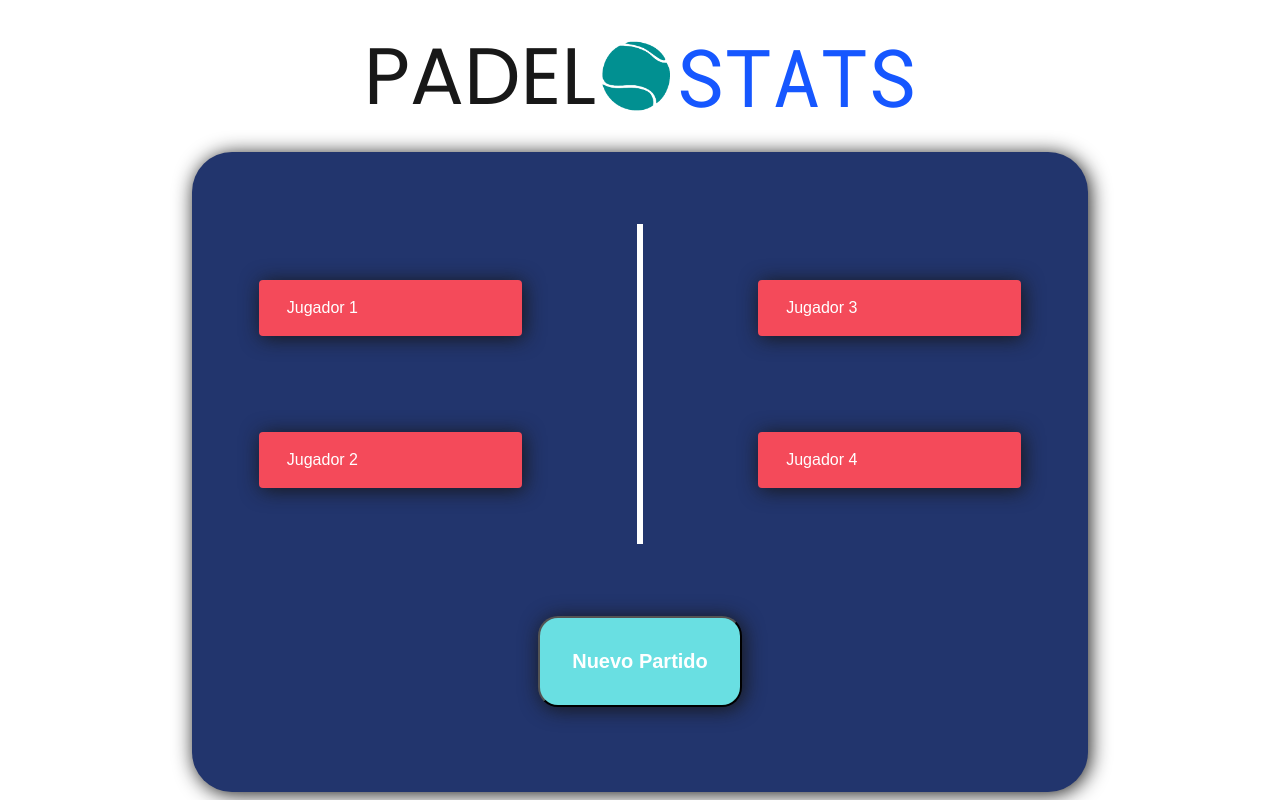
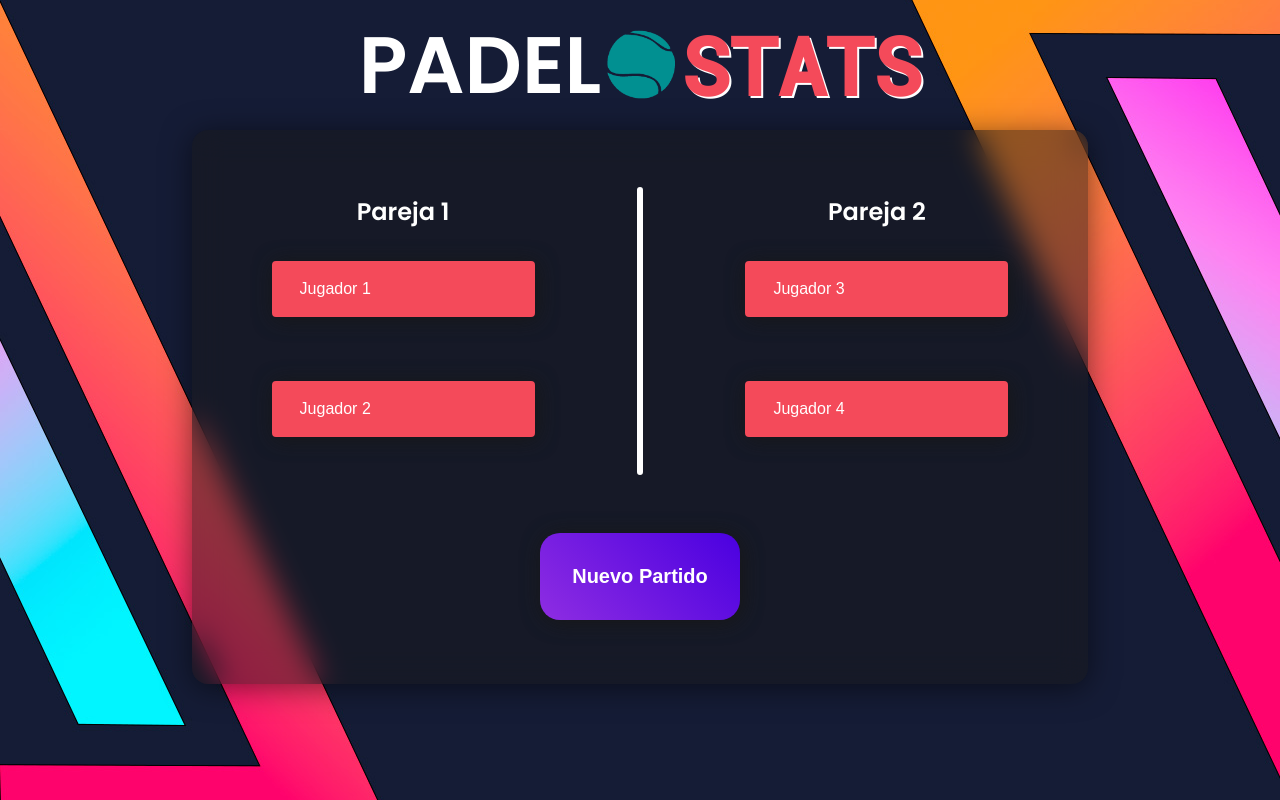
Before and after one commit to marcodiazz/PadelStats, an Electron app: page index.html in a window 1280 px wide. Drawn offline with Linux system fonts and the light colour scheme.

Commit message:
menu page styled

```diff
--- a/index.html
+++ b/index.html
@@ -19,11 +19,13 @@
         <!-- <h1>crea un nuevo partido</h1> -->
         <div id="menu-pareja">
           <div class="pareja" id="pareja1">
+            <h2>Pareja 1</h2>
             <input class="input" id="jugador1" type="text" placeholder="Jugador 1"></input>
             <input class="input" id="jugador2" type="text" placeholder="Jugador 2"></input>
           </div>
           <div id="line"></div>
           <div class="pareja" id="pareja2">
+            <h2>Pareja 2</h2>
             <input class="input" id="jugador3" type="text" placeholder="Jugador 3"></input>
             <input class="input" id="jugador4" type="text" placeholder="Jugador 4"></input>
           </div>
--- a/styles.css
+++ b/styles.css
@@ -9,11 +9,20 @@
   padding: 0;
 }
 
+html {
+    background: url('./img/fondo2.jpg') no-repeat center center fixed;
+    -webkit-background-size: cover;
+    -moz-background-size: cover;
+    -o-background-size: cover;
+    background-size: cover;
+  }
+
 body{
-    background-color: white;
+    /* background-color: white; */
     font-family: 'Poppins', sans-serif;
     font-weight: 400;
     justify-content: center;
+
 
 }
 
@@ -22,15 +31,17 @@ body{
     justify-content: center;
     align-items: center;
     font-size: 5rem;
-    font-weight: 400;
-    color: #181818;
-    padding: 1rem;
+    font-weight: 700;
+    color: white;
+    padding: 0.3rem;
     text-decoration: none;
 }
 #stats{
-    color: #1657FF;
+    color: #f44a5a;
     font-family: 'Roboto Mono', monospace;
-    font-weight: 400;
+    font-weight: 700;
+    text-shadow: 2px 2px 0px rgba(255, 255, 255, 1) ;
+
 
 }
 #padelballtitle{
@@ -45,16 +56,24 @@ body{
     display: block;
     justify-content: center;
     width: 70%;
-    height: 80vh;
+    /* height: 80vh; */
     border-radius: 40px;
-    background-color: #22356D;
-    box-shadow: 2px 2px 20px 0px #181818;
+    /* background-color: #22356D; */
+    /* background: #22356db7; */
+    /* background: rgba(51, 51, 51, 0.5); */
+    /* background: #313a5da3; */
+    background: #18181879;
+    border-radius: 16px;
+    box-shadow: 0 4px 30px rgba(0, 0, 0, 0.5);
+    backdrop-filter: blur(15px);
+    -webkit-backdrop-filter: blur(15px);
+    padding: 2rem;
+    /* border: 1px solid rgba(255, 255, 255, 0.1); */
 }
 #menu h1{
     color: white;
     text-align: center;
     width: 100%;
-    margin-top: 3rem;
     font-weight: 400;
 }
 
@@ -65,21 +84,27 @@ body{
     gap: 20%;
     padding-inline: 10rem;
 
+
+}
+.pareja h2{
+    color: white;
+    text-align: center;
 }
 #line{
-    height: 20rem;
+    height: 18rem;
     border: 3px solid white;
+    border-radius: 5px;
  }
 .pareja{
     display: block;
-    padding-block: 5rem;
+    padding-block: 2rem;
 }
 
 .input{
     font-size: 1rem;
     font-size: max(16px, 1em);
     padding: 1.5rem;
-    margin-block: 3rem;
+    margin-block: 2rem;
     color: white;
     background-color: #f44a5a;
     border: 4px solid #f44a5a;
@@ -102,7 +127,7 @@ body{
     display: flex;
     justify-content: center;
     align-items: center;
-    background-color: #69dfe2;
+    background: linear-gradient(45deg, #8E2DE2 0%, #4A00E0 100%);
     color: white;
     padding: 2rem;
     font-size: 1.25rem;
@@ -110,6 +135,8 @@ body{
     border-radius: 20px;
     max-width: 30%;
     margin: auto;
+    margin-block: 2rem;
+    border: none;
     box-shadow: 2px 2px 20px 0px #181818;
 
 
--- a/stylesmarcador.css
+++ b/stylesmarcador.css
@@ -10,11 +10,14 @@
 }
 
 body{
-    background-color: white;
+    /* background-color: white; */
     font-family: 'Poppins', sans-serif;
     font-weight: 400;
     justify-content: center;
-
+    /* background-image: url('./img/fondoDegradado.jpg'); */
+    /* background-position: center;
+    background-size:cover;
+    background-repeat: no-repeat; */
 }
 
 #title{
```
Also changed, not shown: img/fondo.jpg (added), img/fondo2.jpg (added), img/fondoDegradado.jpg (added), img/fondoWptAzul.jpeg (added), img/fondominimal.png (added), img/fondowptminimal.png (added), 2 other files.
